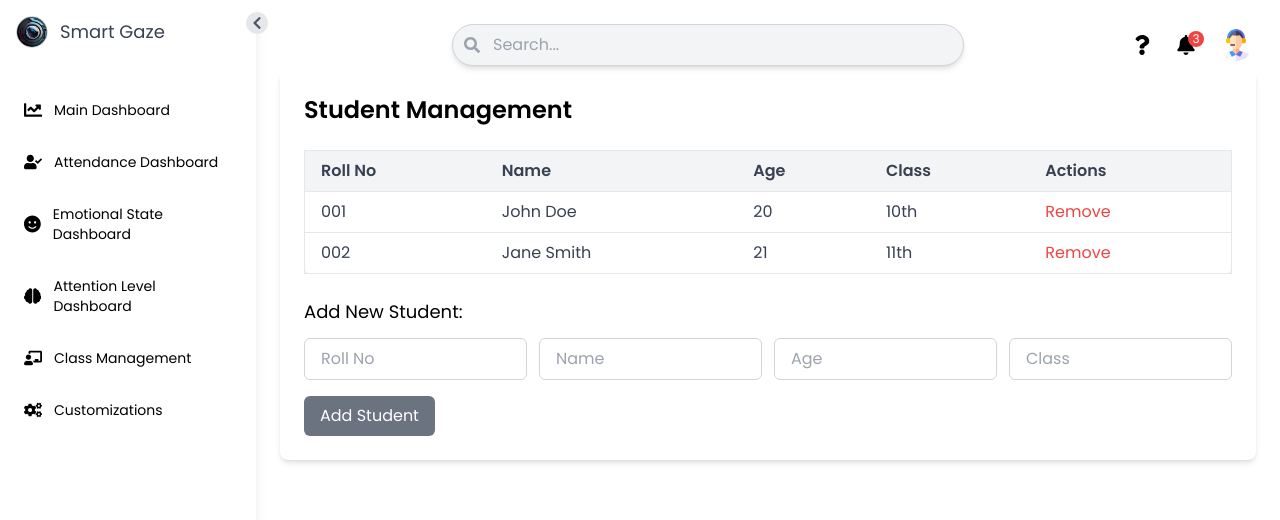
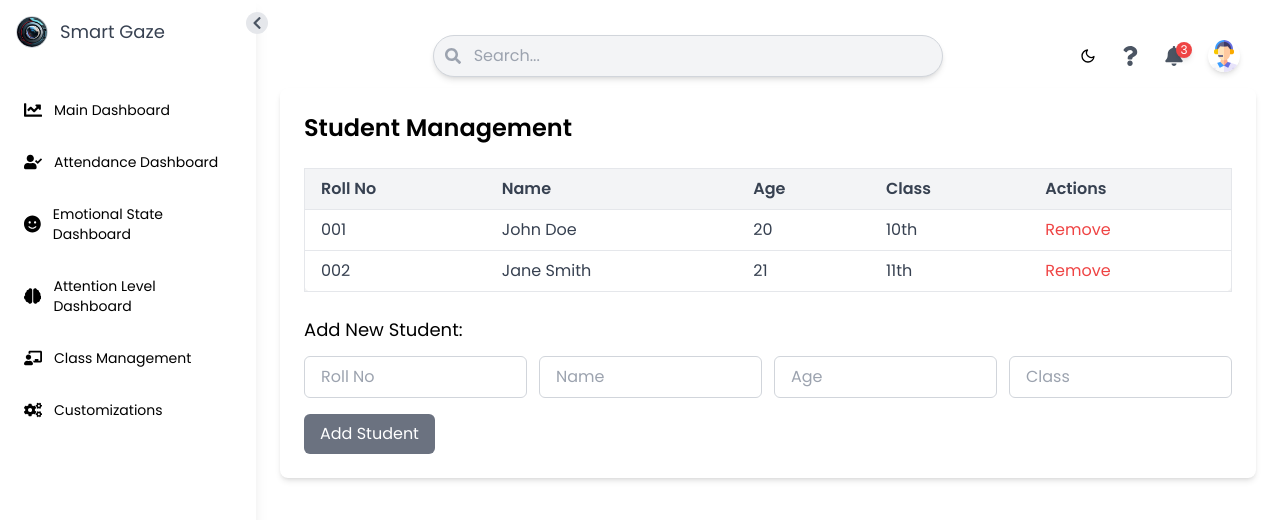
Before and after one commit to engrshoaibh/smartgaze, a Next.js app in the folder Frontend/: page /teacher_dashboard/students in a window 1280 px wide. Shown: the top 520 px of the page. Built offline with nearby package versions, Linux system fonts and the light colour scheme.

Commit message:
Improved header style

```diff
--- a/Frontend/src/app/admin_dashboard/components/header.js
+++ b/Frontend/src/app/admin_dashboard/components/header.js
@@ -54,7 +54,7 @@ export default function Header() {
   ];
 
   return (
-    <header className="relative flex justify-between items-center px-4 bg-white dark:bg-gray-900 h-16 shadow-lg dark:shadow-[0px_4px_15px_rgba(255,255,255,0.1)] rounded-lg">
+    <header className="relative flex justify-between items-center px-4 h-16">
       <div className="flex-grow"></div>
 
       <div className="relative flex-grow max-w-lg">
--- a/Frontend/src/app/teacher_dashboard/components/header.js
+++ b/Frontend/src/app/teacher_dashboard/components/header.js
@@ -2,21 +2,16 @@ import { useState, useEffect, useRef } from 'react';
 import { FaBell, FaSearch, FaQuestion } from 'react-icons/fa';
 import NotificationWindow from './notification_window';
 import ProfileWindow from './profile_window';
+import ThemeBtn from '@/app/components/ThemeBtn';
 
 export default function Header() {
   const [isNotificationOpen, setIsNotificationOpen] = useState(false);
   const [isProfileOpen, setIsProfileOpen] = useState(false);
   const [hoveredIcon, setHoveredIcon] = useState(null);
-  const [isDarkMode, setIsDarkMode] = useState(false);
 
   // References for notification and profile windows
   const notificationRef = useRef(null);
   const profileRef = useRef(null);
-
-  const toggleTheme = () => {
-    setIsDarkMode(!isDarkMode);
-    document.documentElement.classList.toggle('dark');
-  };
 
   const handleNotificationClick = () => {
     setIsNotificationOpen(!isNotificationOpen);
@@ -59,28 +54,29 @@ export default function Header() {
   ];
 
   return (
-    <header className="relative flex justify-between items-center mb-1 px-1">
+    <header className="relative flex justify-between items-center px-4 h-16">
       <div className="flex-grow"></div>
 
       <div className="relative flex-grow max-w-lg">
         <input
           type="text"
-          className="w-full pl-10 pr-4 py-2 bg-gray-100 text-gray-700 border border-gray-300 rounded-full shadow-md focus:outline-none hover:bg-gray-200"
+          className="w-full pl-10 pr-4 py-2 bg-gray-100 dark:bg-gray-700 text-gray-700 dark:text-gray-300 border border-gray-300 dark:border-gray-600 rounded-full shadow-md dark:shadow-[0px_4px_15px_rgba(255,255,255,0.1)] focus:outline-none hover:bg-gray-200 dark:hover:bg-gray-600"
           placeholder="Search..."
         />
-        <FaSearch className="absolute left-3 top-1/2 transform -translate-y-1/2 text-gray-400" />
+        <FaSearch className="absolute left-3 top-1/2 transform -translate-y-1/2 text-gray-400 dark:text-gray-300" />
       </div>
 
       <div className="flex-grow flex justify-end items-center space-x-6">
+        <ThemeBtn />
         {/* Help Icon */}
         <div className="relative">
           <FaQuestion
-            className="text-xl cursor-pointer"
+            className="text-xl cursor-pointer text-gray-600 dark:text-gray-300"
             onMouseEnter={() => !isNotificationOpen && !isProfileOpen && setHoveredIcon('Help')}
             onMouseLeave={() => setHoveredIcon(null)}
           />
           {hoveredIcon === 'Help' && (
-            <span className="absolute left-1/2 transform -translate-x-1/2 mt-2 bg-black text-white text-xs rounded p-1 whitespace-nowrap">
+            <span className="absolute left-1/2 transform -translate-x-1/2 mt-2 bg-black text-white text-xs rounded p-1 shadow-lg whitespace-nowrap">
               Help
             </span>
           )}
@@ -89,16 +85,16 @@ export default function Header() {
         {/* Notifications Icon */}
         <div className="relative" ref={notificationRef}>
           <FaBell
-            className="text-xl cursor-pointer"
+            className="text-xl cursor-pointer text-gray-600 dark:text-gray-300"
             onClick={handleNotificationClick}
             onMouseEnter={() => !isNotificationOpen && !isProfileOpen && setHoveredIcon('Notifications')}
             onMouseLeave={() => setHoveredIcon(null)}
           />
-          <span className="absolute -top-1 -right-2 bg-red-500 text-white rounded-full text-xs w-4 h-4 flex items-center justify-center">
+          <span className="absolute -top-1 -right-2 bg-red-500 text-white rounded-full text-xs w-4 h-4 flex items-center justify-center shadow-md dark:shadow-[0px_4px_15px_rgba(255,255,255,0.2)]">
             3
           </span>
           {hoveredIcon === 'Notifications' && (
-            <span className="absolute left-1/2 transform -translate-x-1/2 mt-2 bg-black text-white text-xs rounded p-1 whitespace-nowrap">
+            <span className="absolute left-1/2 transform -translate-x-1/2 mt-2 bg-black text-white text-xs rounded p-1 shadow-lg whitespace-nowrap">
               Notifications
             </span>
           )}
@@ -120,17 +116,15 @@ export default function Header() {
           <img
             src="/images/admin.png"
             alt="Admin Profile"
-            className="w-8 h-8 rounded-full"
+            className="w-8 h-8 rounded-full shadow-md dark:shadow-[0px_4px_15px_rgba(255,255,255,0.1)]"
           />
           {hoveredIcon === 'User Profile' && (
-            <span className="absolute left-1/2 transform -translate-x-1/2 mt-2 bg-black text-white text-xs rounded p-1 whitespace-nowrap">
+            <span className="absolute left-1/2 transform -translate-x-1/2 mt-2 bg-black text-white text-xs rounded p-1 shadow-lg whitespace-nowrap">
               Profile
             </span>
           )}
           <ProfileWindow
             isOpen={isProfileOpen}
-            isDarkMode={isDarkMode}
-            toggleTheme={toggleTheme}
           />
         </div>
       </div>
```
